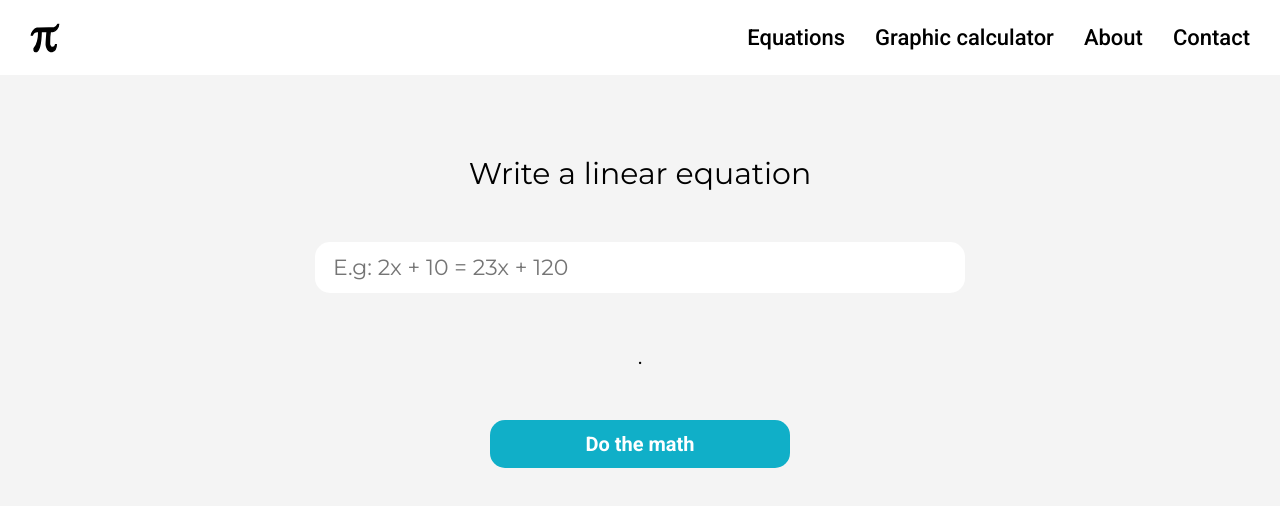
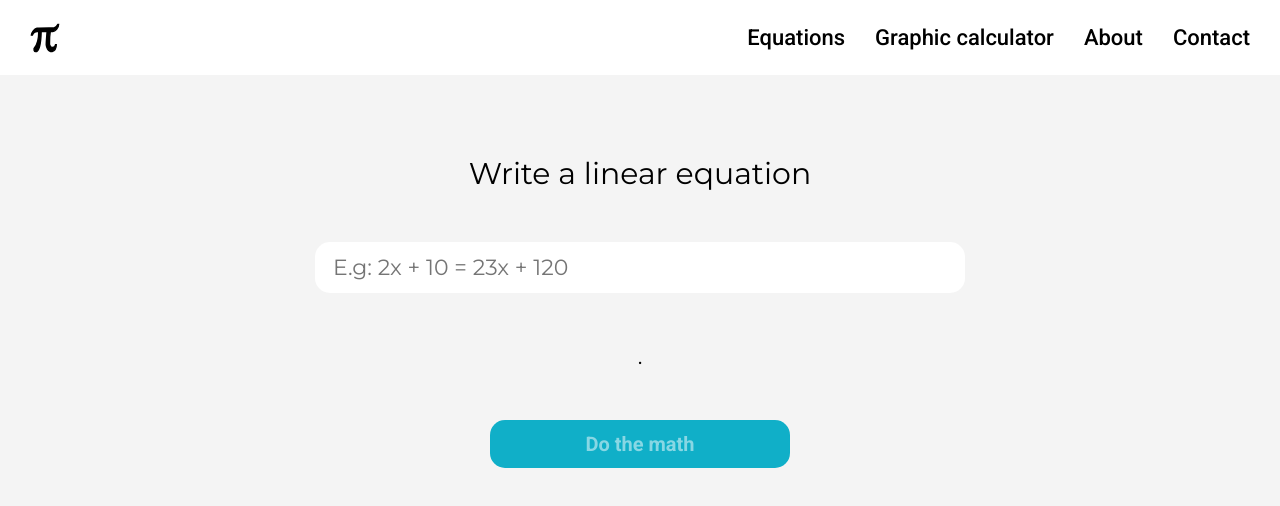
Before and after one commit to IrvingJuarez/equation-solver, a React app: page / in a window 1280 px wide. Shown: the top 506 px of the page. Built offline with nearby package versions, Linux system fonts and the light colour scheme.

Commit message:
The button almost works, but there are some subtle things I need to fix first

```diff
--- a/src/pages/Equations.jsx
+++ b/src/pages/Equations.jsx
@@ -2,28 +2,53 @@ import React from "react"
 import chosenPage from "../utils/chosenPage"
 import interpreter from "../utils/interpreter"
 
+const regExp = new RegExp("\=")
+
 class Equations extends React.Component {
     constructor(props){
         super(props)
+        this.state = { enabled: false }
+
+        this.handlerChange = this.handlerChange.bind(this);
     }
 
     componentDidMount(){
+        this.interpretation = document.querySelector(".equations__interpretation")
+        this.doMathBtn = document.querySelector(".equations button")
         chosenPage("Equations")
     }
 
     handlerChange = e => {
-        let interpretation = document.querySelector(".equations__interpretation")
-        interpretation.innerHTML = interpreter(e.target.value)
+        let content = e.target.value
+
+        if(content.match(regExp)){
+            this.setState({
+                enabled: true
+            })
+        }
+        this.interpretation.innerHTML = interpreter(content)
+    }
+
+    renderBtn = () => {
+        if(this.state.enabled){
+            return(
+                <button className="abled">Do the math</button>
+            )
+        }else{
+            return(
+                <button className="nonAbled" disabled>Do the math</button>
+            )
+        }
+
     }
 
     render(){
-
         return(
             <section className="equations">
                 <h2>Write a linear equation</h2>
                 <input type="text" placeholder="E.g: 2x + 10 = 23x + 120" onChange={this.handlerChange}/>
                 <div className="equations__interpretation">.</div>
-                <button>Do the math</button>
+                {this.renderBtn()}
             </section>
         )
     }
--- a/src/styles/pages/Equations.scss
+++ b/src/styles/pages/Equations.scss
@@ -54,7 +54,6 @@
         padding: 9px 0;
         border-radius: 15px;
         background-color: $contrastColor;
-        color: $clearColor;
 
         font-family: $secondFont;
         font-size: 1.9rem;
@@ -84,3 +83,10 @@
         }
     }
 }
+
+.abled{
+    color: $clearColor;
+}
+.nonAbled{
+    color: rgba(255,255,255,0.5);
+}
```
